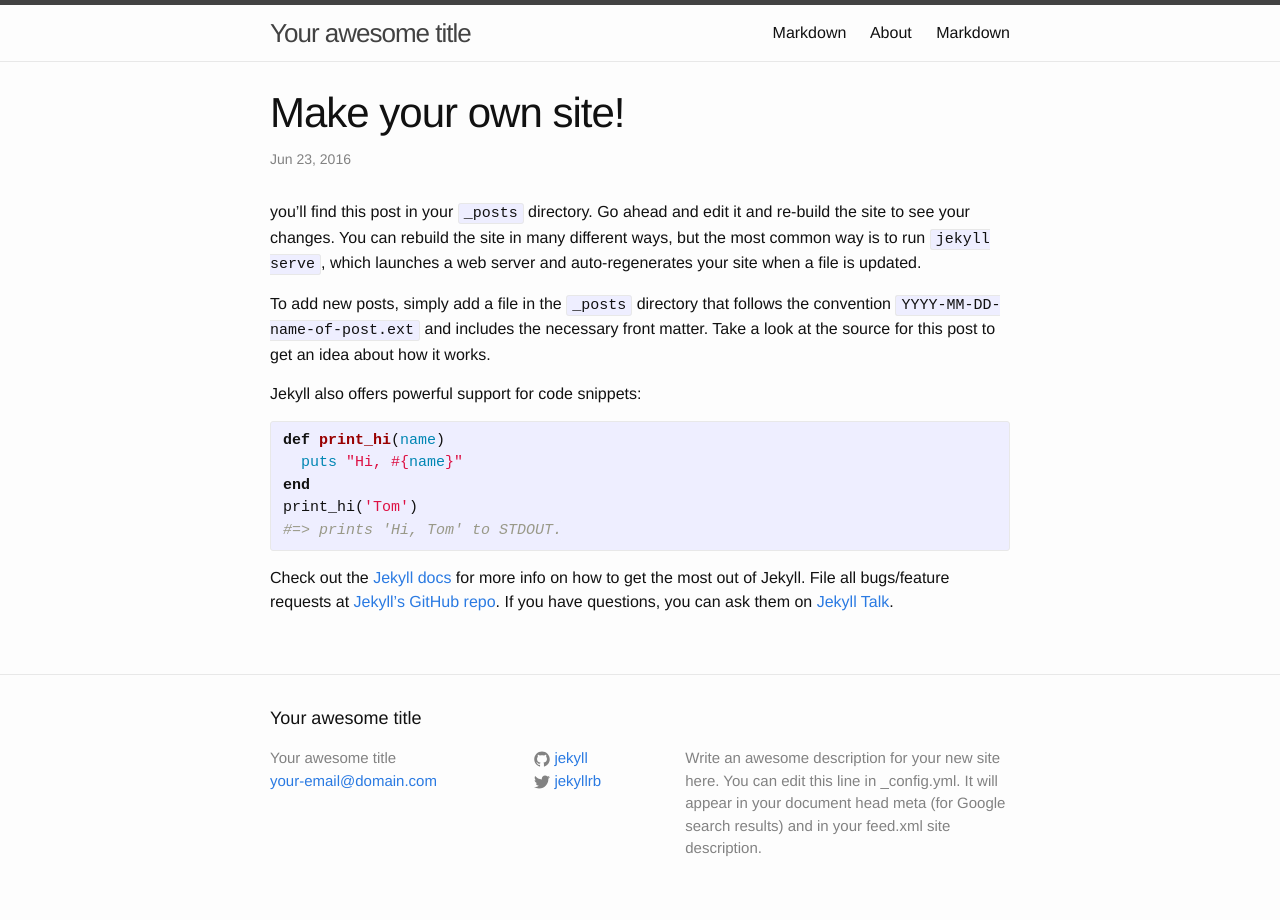
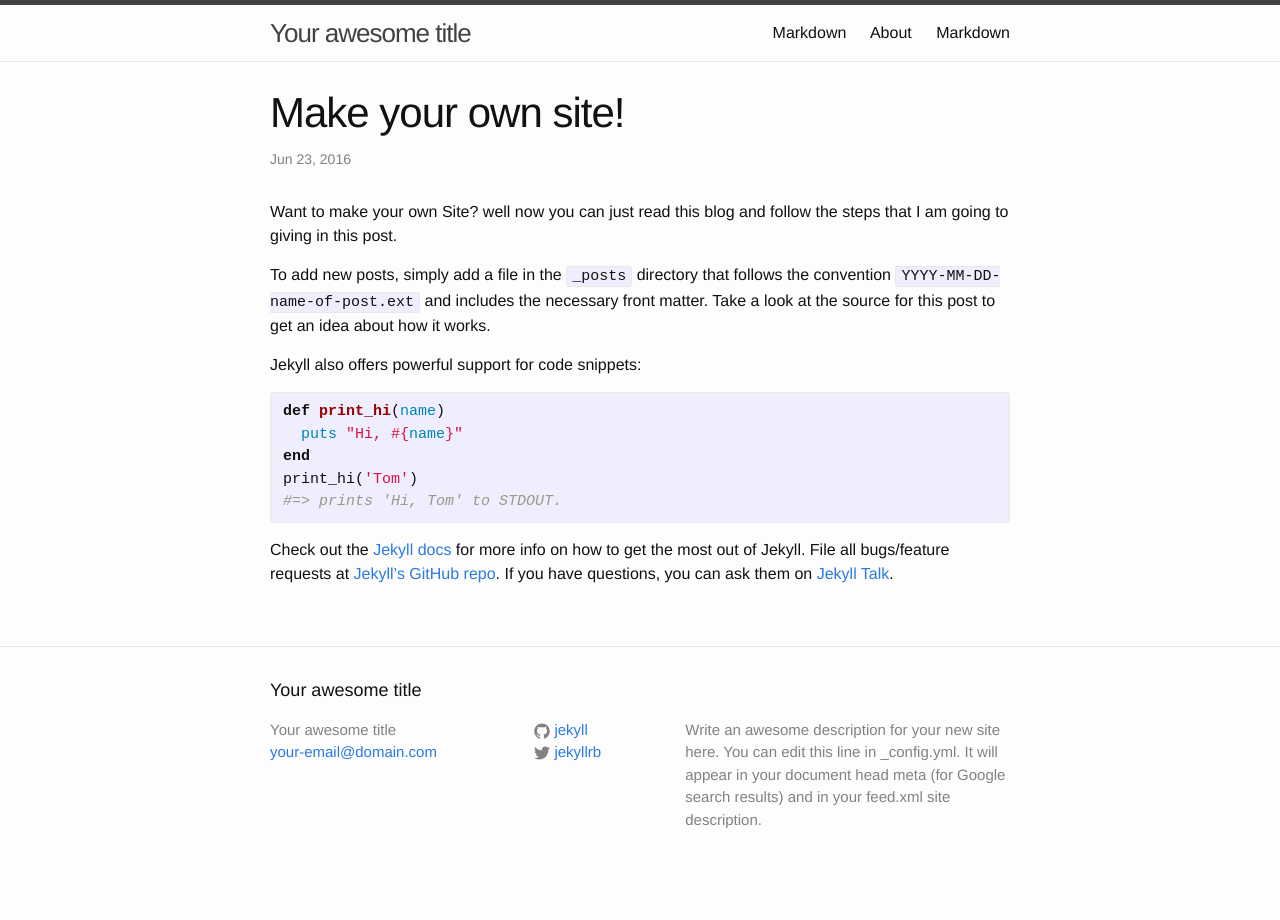
Before and after one commit to icastillo93/site, a Jekyll site: the page built from _posts/2016-06-23-Make-your-own-site.md, in a window 1280 px wide. Built offline with Jekyll 4.4.1, drawn with Linux system fonts in a browser that asks for light colours.

Commit message:
blog update

```diff
--- a/_posts/2016-06-23-Make-your-own-site.md
+++ b/_posts/2016-06-23-Make-your-own-site.md
@@ -1,10 +1,11 @@
 ---
 layout: post
-title:  "Make your own site!"
-date:   2016-06-23 10:38:02 -0600
+title: Make your own site!
+date: '2016-06-23 10:38:02 -0600'
 categories: jekyll update
+published: true
 ---
-you’ll find this post in your `_posts` directory. Go ahead and edit it and re-build the site to see your changes. You can rebuild the site in many different ways, but the most common way is to run `jekyll serve`, which launches a web server and auto-regenerates your site when a file is updated.
+Want to make your own Site? well now you can just read this blog and follow the steps that I am going to giving in this post.
 
 To add new posts, simply add a file in the `_posts` directory that follows the convention `YYYY-MM-DD-name-of-post.ext` and includes the necessary front matter. Take a look at the source for this post to get an idea about how it works.
 
```
